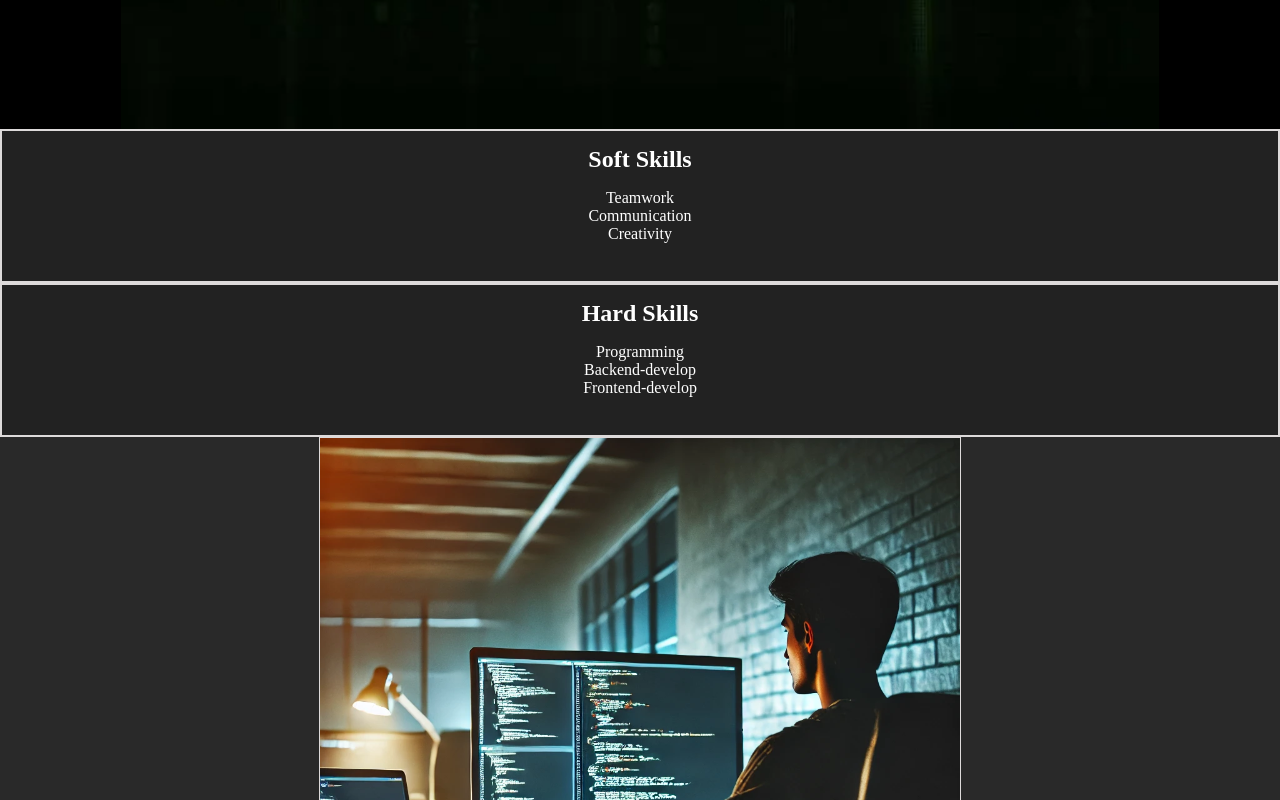
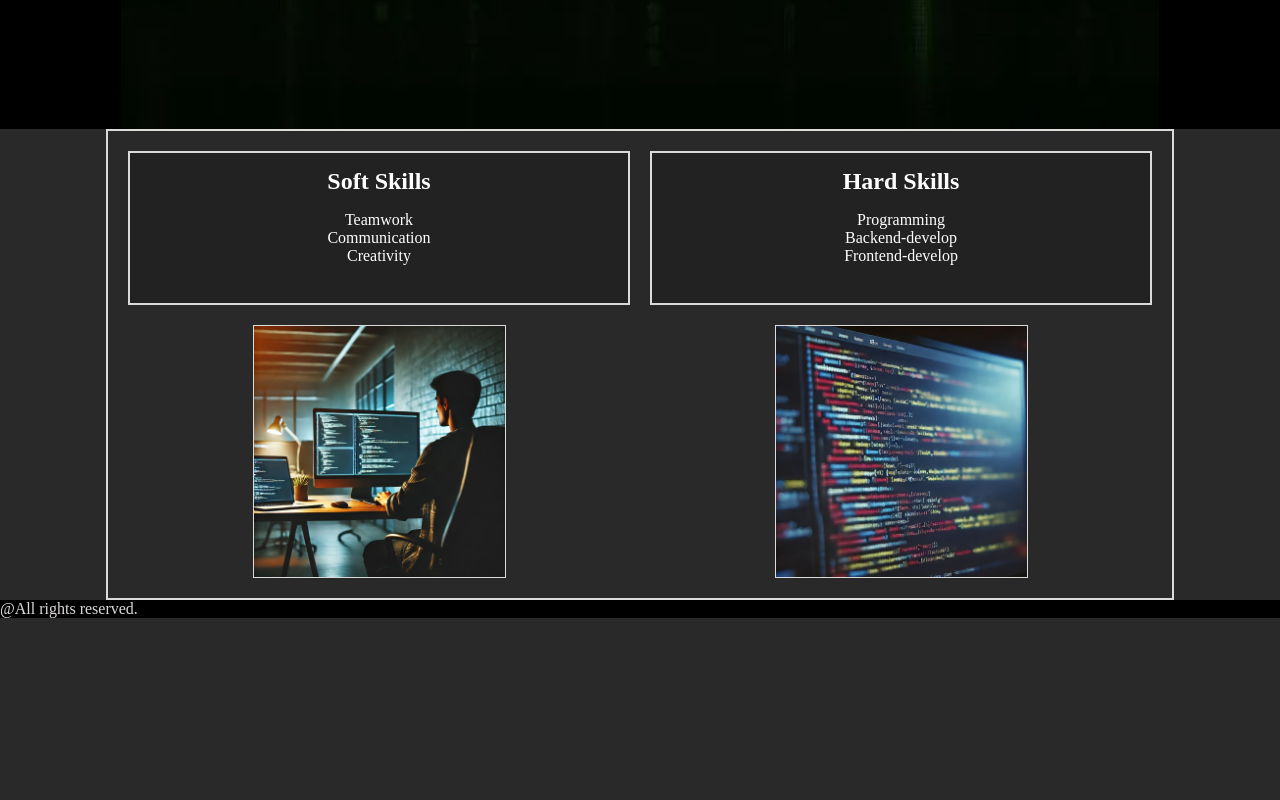
Before and after one commit to XxToRTiKxX/lab13, a plain HTML site: page index.html in a window 1280 px wide. Shown: the part 513-1313 px from the top of the page. After the commit the page ends 1131 px from the top, so only its background shows below. Drawn offline with Linux system fonts and the light colour scheme.

Commit message:
Update style.css

```diff
--- a/style/style.css
+++ b/style/style.css
@@ -49,14 +49,14 @@ body{
 .header p{
     margin: 45px 0;
 }
-.about-me {
+.skills {
     display: flex;
     justify-content: space-between;
     padding: 20px;
     border: 1px solid black;
 }
 
-.about-me {
+.skills {
     display: grid;
     grid-template-columns: 1fr 1fr;
     grid-template-rows: auto auto;
```
